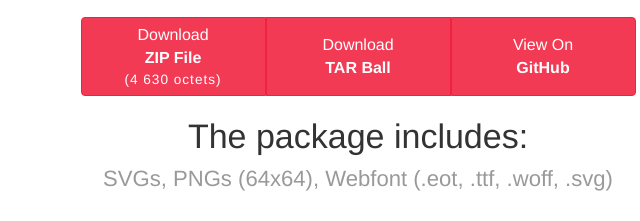
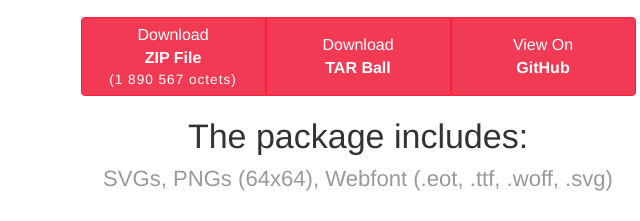
Before and after one commit to samcome/webfont-medical-icons, a plain HTML site: page index.html in a window 1280 px wide. Shown: the part 780-1001 px from the top of the page, 282-922 px from the left. Drawn offline with Linux system fonts and the light colour scheme; files whose address does not match are found by name.

Commit message:
write size package
Signed-off-by: samcome <samcome@me.com>

```diff
--- a/index.html
+++ b/index.html
@@ -44,7 +44,7 @@
 					<p class="lead"><strong>72 icons (<small>x</small>2)</strong> <br>specialized in the Clinical & Medical world <br><strong>Free</strong> and easy to use!</p>
 					<p class="well"><strong>Important! Before use</strong>, please read the <a href="http://www.hablamosjuntos.org/signage/symbols/faq.asp#2">terms and conditions</a> set by <strong><a href="http://www.hablamosjuntos.org/default.about.asp">Hablamos Juntos</a></strong> who designed these icons package.<br>This package is a digital adaptation for use on the web media.</p>
 					<div class="btn-group btn-group-justified">
-                      <a href="https://github.com/samcome/Webfont-medical-icons/zipball/master" class="btn btn-primary">Download <strong>ZIP File <small>(4 630 octets)</small></strong></a>
+                      <a href="https://github.com/samcome/Webfont-medical-icons/zipball/master" class="btn btn-primary">Download <strong>ZIP File <small>(1 890 567 octets)</small></strong></a>
                       <a href="https://github.com/samcome/Webfont-medical-icons/tarball/master" class="btn btn-primary">Download <strong>TAR Ball</strong></a>
                       <a href="https://github.com/samcome/Webfont-medical-icons" class="btn btn-primary">View On <strong>GitHub</strong></a>
                     </div>
```
